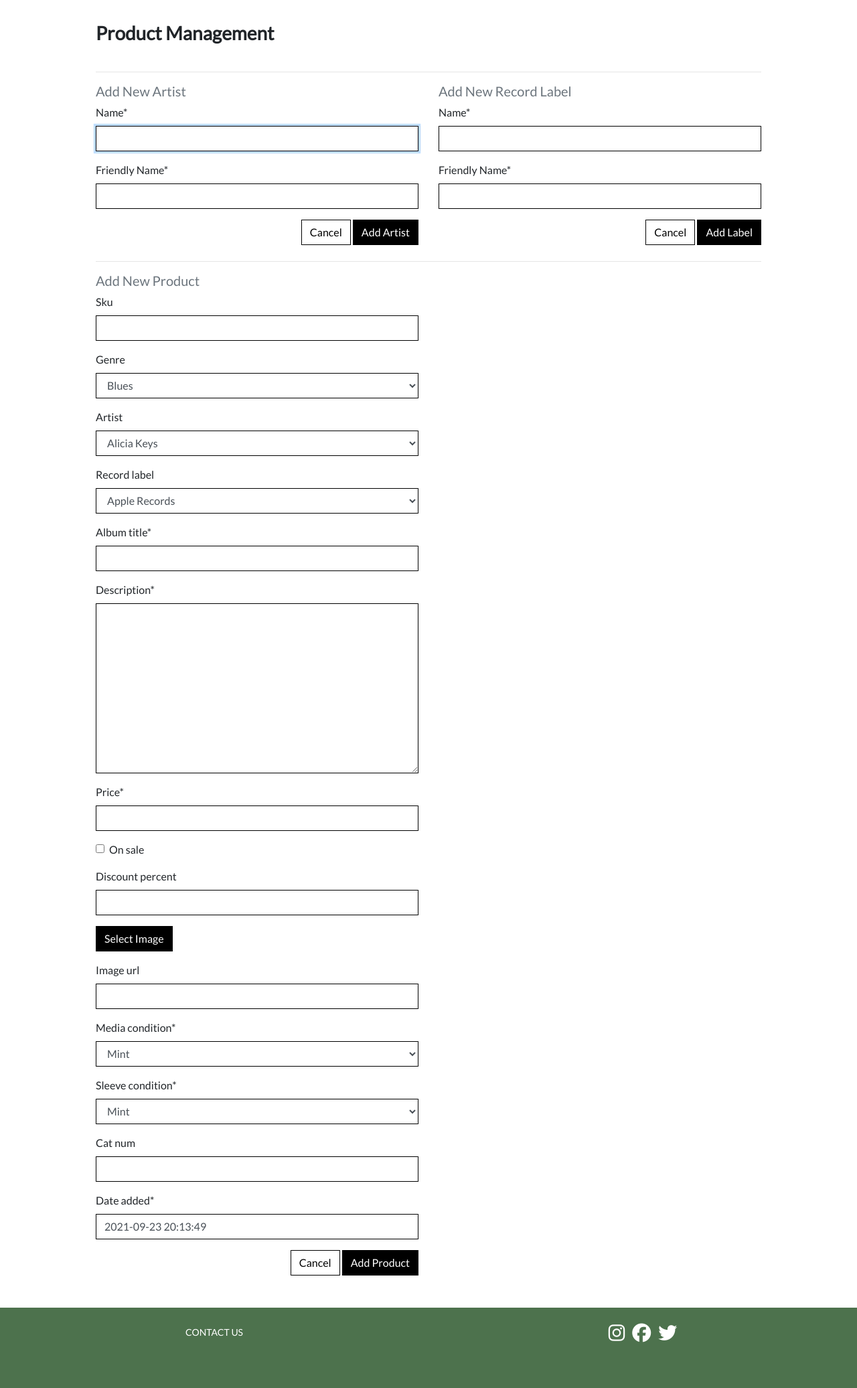
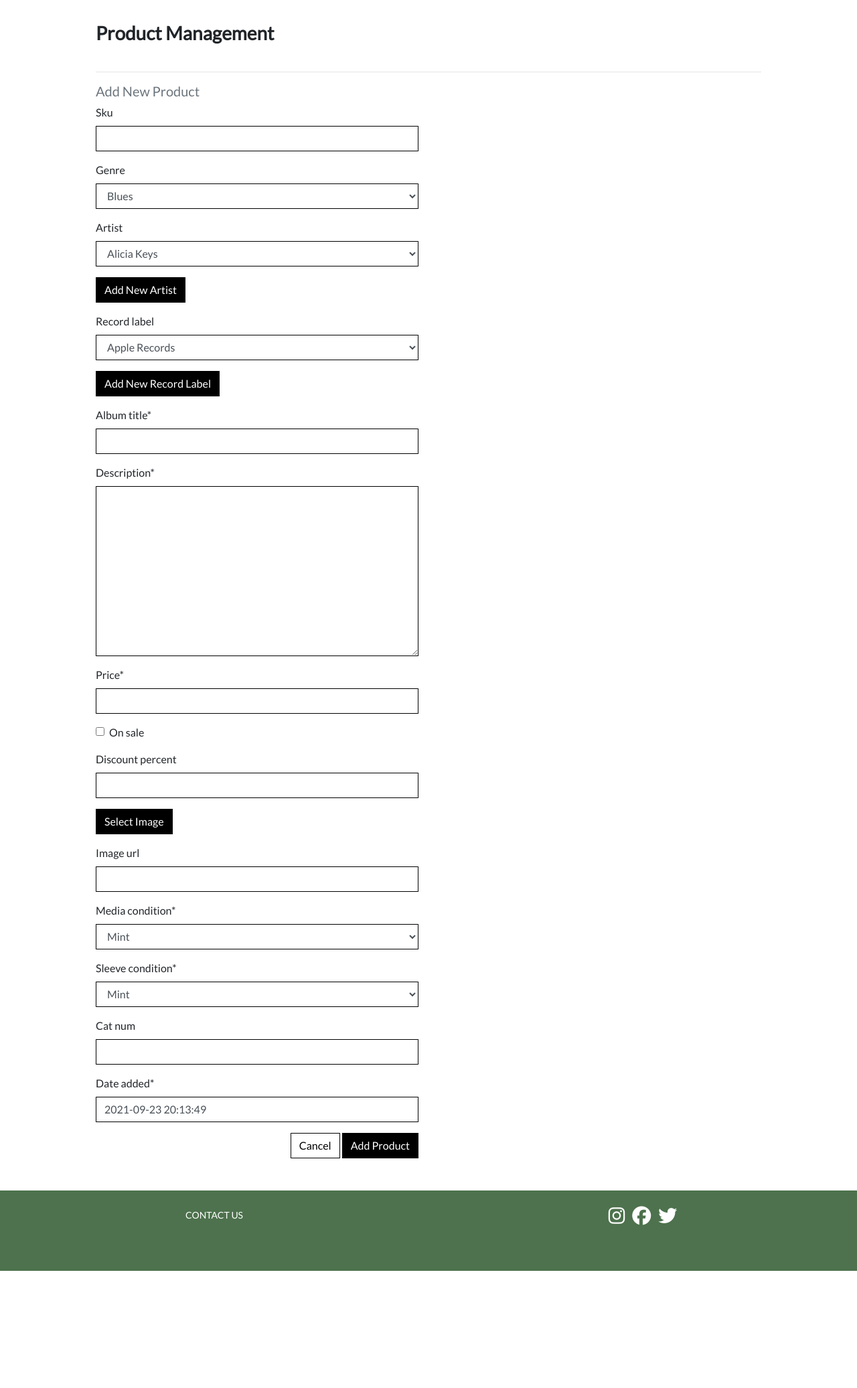
Before and after one commit to peejaywk/VinylRack, a Django app: page /products/add/ in a window 1280 px wide. Shown: the part 165-2238 px from the top of the page at 67% size. After the commit the page ends 2063 px from the top, so only its background shows below. Run offline with Django 3.2, Linux system fonts and the light colour scheme; the visitor is signed in with stand-in values (Sample User, id 1); data comes from the database, SQL or seed files in the repository; parts of the project's set-up code (start-up, migrations or seed data) failed here and were passed over; some libraries are stand-ins or nearby versions.

Commit message:
Update the product add page to use modals when adding a new artist or record label. Improves the user interface

```diff
--- a/products/templates/products/add_product.html
+++ b/products/templates/products/add_product.html
@@ -12,43 +12,24 @@
     <hr>
     <div class="row">
         <div class="col-12 col-md-6">
-            <h5 class="text-muted">Add New Artist</h5>
-            <form method="POST" action="{% url 'add_artist' %}" class="form mb-2">
-                {% csrf_token %}
-                {% for field in artist_form %}
-                {{ field | as_crispy_field }}
-                {% endfor %}
-                <div class="text-right">
-                    <a class="btn btn-outline-black rounded-0" href="{% url 'products' %}">Cancel</a>
-                    <button class="btn btn-black rounded-0" type="submit">Add Artist</button>
-                </div>
-            </form>
-        </div>
-        <div class="col-12 col-md-6">
-            <h5 class="text-muted">Add New Record Label</h5>
-            <form method="POST" action="{% url 'add_recordlabel' %}" class="form mb-2">
-                {% csrf_token %}
-                {% for field in record_label_form %}
-                {{ field | as_crispy_field }}
-                {% endfor %}
-                <div class="text-right">
-                    <a class="btn btn-outline-black rounded-0" href="{% url 'products' %}">Cancel</a>
-                    <button class="btn btn-black rounded-0" type="submit">Add Label</button>
-                </div>
-            </form>
-        </div>
-    </div>
-    <hr>
-    <div class="row">
-        <div class="col-12 col-md-6">
             <h5 class="text-muted">Add New Product</h5>
             <form method="POST" action="{% url 'add_product' %}" class="form mb-2" enctype="multipart/form-data">
                 {% csrf_token %}
                 {% for field in form %}
-                    {% if field.name != 'image' %}
+                    {% if field.name == 'image' %}
+                        {{ field }}
+                    {% elif field.name == 'artist' %}
                         {{ field | as_crispy_field }}
+                        <button type="button" class="btn btn-black rounded-0 mb-3" data-toggle="modal" data-target="#addArtistModal">
+                            Add New Artist
+                        </button>
+                    {% elif field.name == 'record_label' %}
+                        {{ field | as_crispy_field }}
+                        <button type="button" class="btn btn-black rounded-0 mb-3" data-toggle="modal" data-target="#addRecordLabelModal">
+                            Add New Record Label
+                        </button>
                     {% else %}
-                        {{ field }}
+                        {{ field | as_crispy_field }}
                     {% endif %}
                 {% endfor %}
                 <div class="text-right">
@@ -60,12 +41,69 @@
     </div>
 </div>
 
+<!-- Modal Add New Artist -->
+<div class="modal fade" id="addArtistModal" tabindex="-1" role="dialog" aria-labelledby="addArtistModalLabel"
+    aria-hidden="true">
+    <div class="modal-dialog" role="document">
+        <div class="modal-content">
+            <div class="modal-header">
+                <h5 class="modal-title" id="addArtistModalLabel">Add New Artist</h5>
+                <button type="button" class="close" data-dismiss="modal" aria-label="Close">
+                    <span aria-hidden="true">&times;</span>
+                </button>
+            </div>
+            <form method="POST" action="{% url 'add_artist' %}" class="form mb-2">
+                <div class="modal-body">
+                    <div class="col-12 col-md-6">
+                        {% csrf_token %}
+                        {% for field in artist_form %}
+                        {{ field | as_crispy_field }}
+                        {% endfor %}
+                    </div>
+                </div>
+                <div class="modal-footer">
+                    <button type="button" class="btn btn-outline-black rounded-0" data-dismiss="modal">Close</button>
+                    <button type="submit" class="btn btn-black rounded-0">Add</button>
+                </div>
+            </form>
+        </div>
+    </div>
+</div>
+
+<!-- Modal Add New Record Label -->
+<div class="modal fade" id="addRecordLabelModal" tabindex="-1" role="dialog" aria-labelledby="addRecordLabelModalLabel"
+    aria-hidden="true">
+    <div class="modal-dialog" role="document">
+        <div class="modal-content">
+            <div class="modal-header">
+                <h5 class="modal-title" id="addRecordLabelModalLabel">Add New Record Label</h5>
+                <button type="button" class="close" data-dismiss="modal" aria-label="Close">
+                    <span aria-hidden="true">&times;</span>
+                </button>
+            </div>
+            <form method="POST" action="{% url 'add_artist' %}" class="form mb-2">
+                <div class="modal-body">
+                    <div class="col-12 col-md-6">
+                        {% csrf_token %}
+                        {% for field in record_label_form %}
+                        {{ field | as_crispy_field }}
+                        {% endfor %}
+                    </div>
+                </div>
+                <div class="modal-footer">
+                    <button type="button" class="btn btn-outline-black rounded-0" data-dismiss="modal">Close</button>
+                    <button type="submit" class="btn btn-black rounded-0">Add</button>
+                </div>
+            </form>
+        </div>
+    </div>
+</div>
 {% endblock %}
 
 {% block postloadjs %}
 {{ block.super }}
 <script type="text/javascript">
-        $('#new-image').change(function() {
+    $('#new-image').change(function () {
         var file = $('#new-image')[0].files[0];
         $('#filename').text(`Image will be set to: ${file.name}`);
     });
```
Lines whose indentation alone changed are shown as unchanged.
